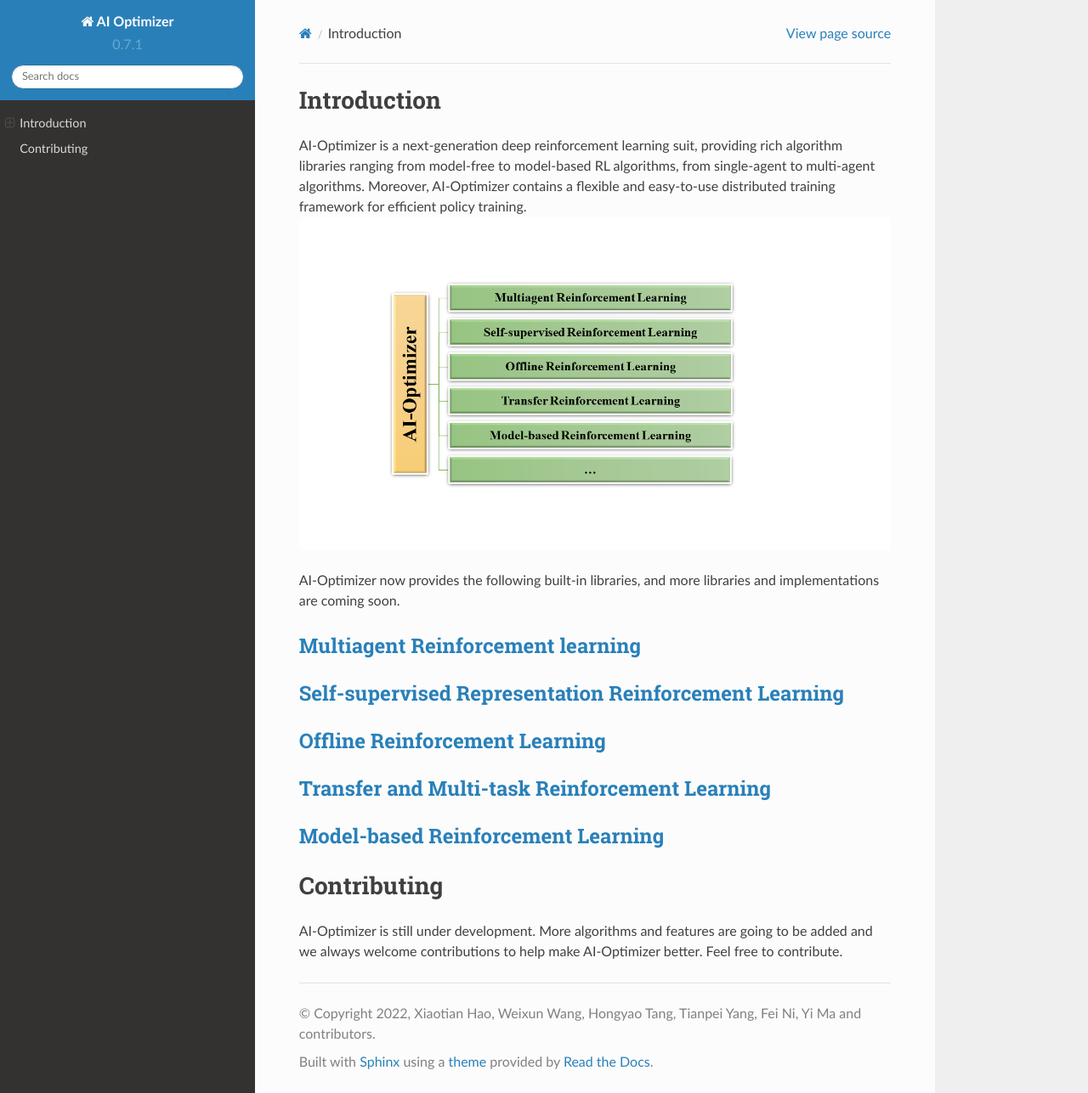
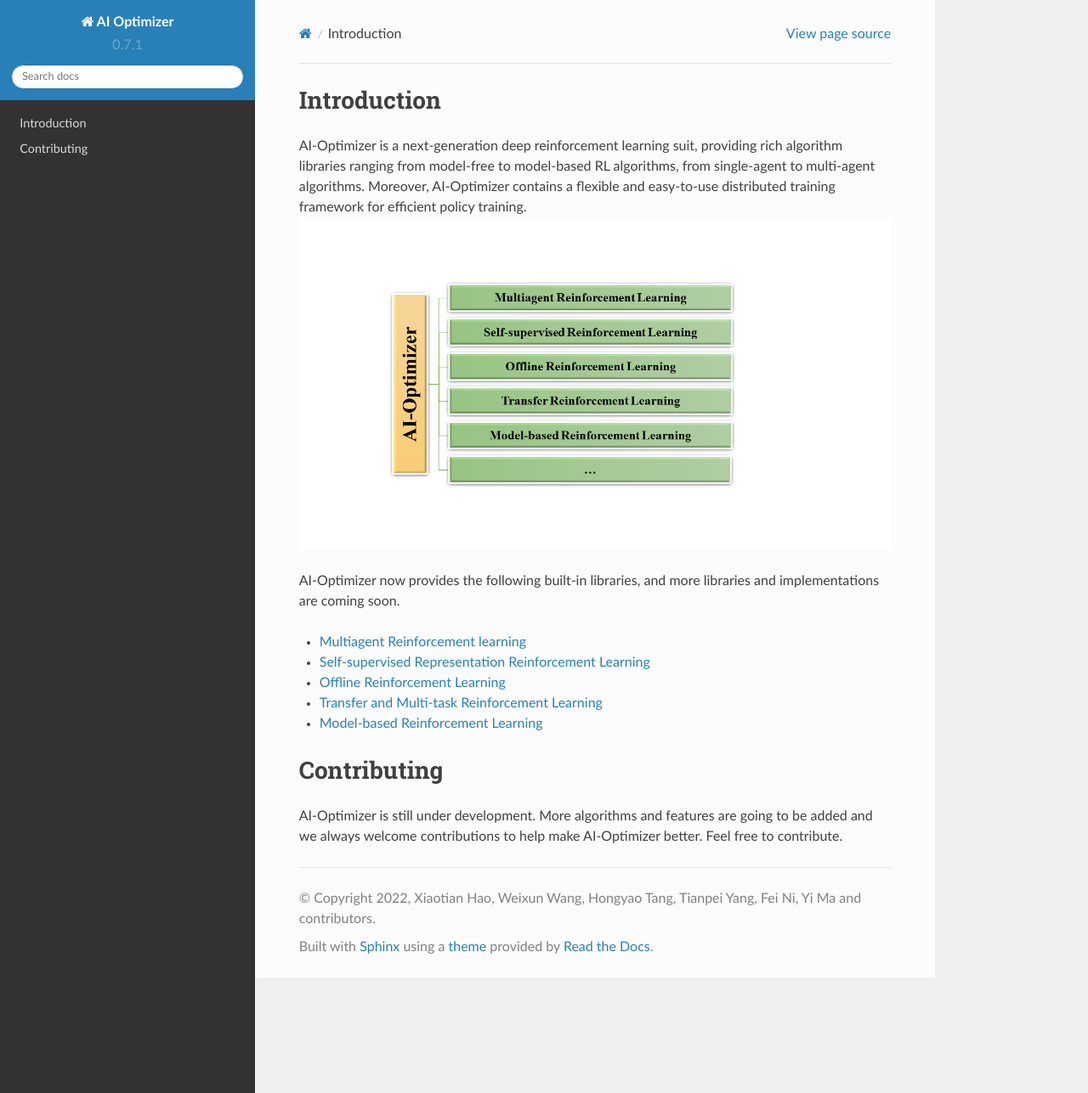
Before and after one commit to TJU-DRL-LAB/ai_optimizer_tutorial, a Sphinx documentation site: the page built from docs/source/index.md, in a window 1280 px wide and 1287 px high. Shown: the whole window at 85% size. Built offline with Sphinx 7.4.7 and the Read the Docs theme 2.0.0, drawn with Linux system fonts in a browser that asks for light colours.

Commit message:
first commit

```diff
--- a/docs/source/conf.py
+++ b/docs/source/conf.py
@@ -55,7 +55,7 @@
 copyright = u'2022, Xiaotian Hao, Weixun Wang, Hongyao Tang, Tianpei Yang, Fei Ni, Yi Ma and contributors'
 author = u'TJU DRL LAB'
 
-github_doc_root = 'https://github.com/rtfd/recommonmark/tree/master/docs/'
+github_doc_root = 'https://github.com/TJU-DRL-LAB/ai_optimizer_tutorial/tree/main/docs'
 
 # The version info for the project you're documenting, acts as replacement for
 # |version| and |release|, also used in various other places throughout the
@@ -293,7 +293,7 @@
 # app setup hook
 def setup(app):
     app.add_config_value('recommonmark_config', {
-        #'url_resolver': lambda url: github_doc_root + url,
+        'url_resolver': lambda url: github_doc_root + url,
         'auto_toc_tree_section': 'Contents',
         'enable_math': True,
         'enable_inline_math': True,
--- a/docs/source/index.md
+++ b/docs/source/index.md
@@ -4,11 +4,11 @@
 ![](./images/AI_Optimizer_overview.png)
 
 AI-Optimizer now provides the following built-in libraries, and more libraries and implementations are coming soon.
-## [Multiagent Reinforcement learning](./libraries/MARL.md)
-## [Self-supervised Representation Reinforcement Learning](./libraries/SSRL.md)
-## [Offline Reinforcement Learning](./libraries/Offline_RL.md)
-## [Transfer and Multi-task Reinforcement Learning](./libraries/Transfer_RL.md)
-## [Model-based Reinforcement Learning](./libraries/MBRL.md)
+* [Multiagent Reinforcement learning](./libraries/MARL.md)
+* [Self-supervised Representation Reinforcement Learning](./libraries/SSRL.md)
+* [Offline Reinforcement Learning](./libraries/Offline_RL.md)
+* [Transfer and Multi-task Reinforcement Learning](./libraries/Transfer_RL.md)
+* [Model-based Reinforcement Learning](./libraries/MBRL.md)
 
 
 
```
